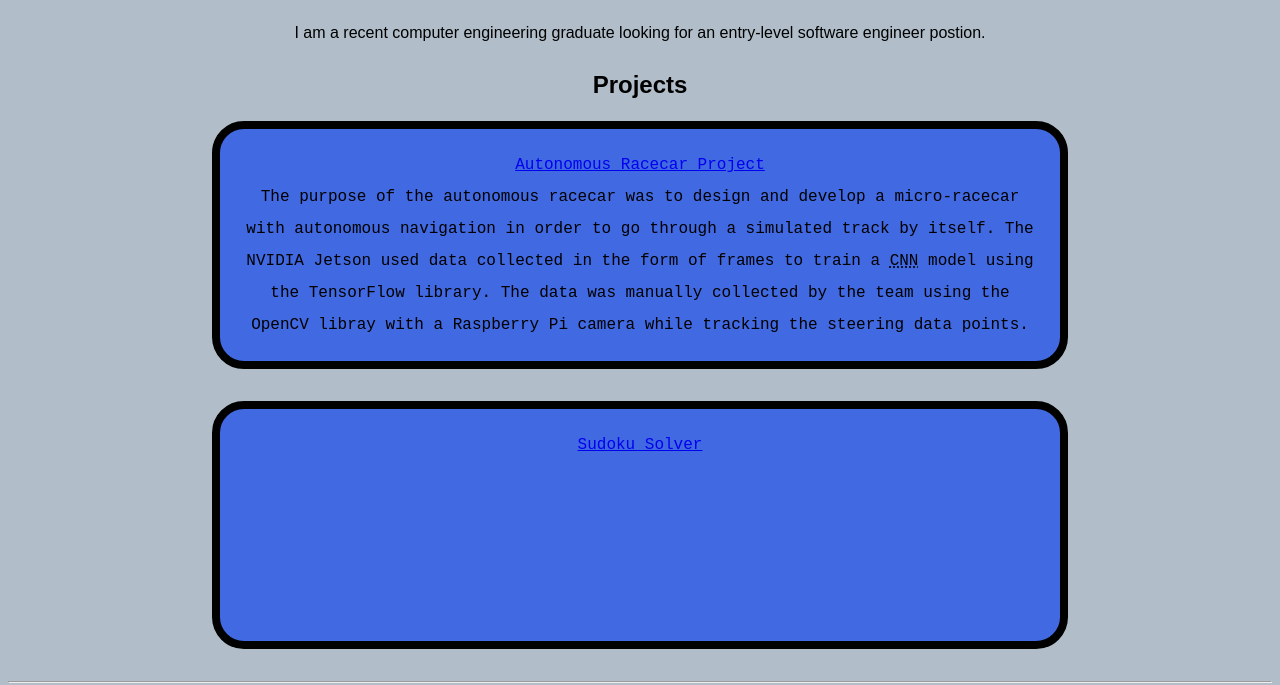
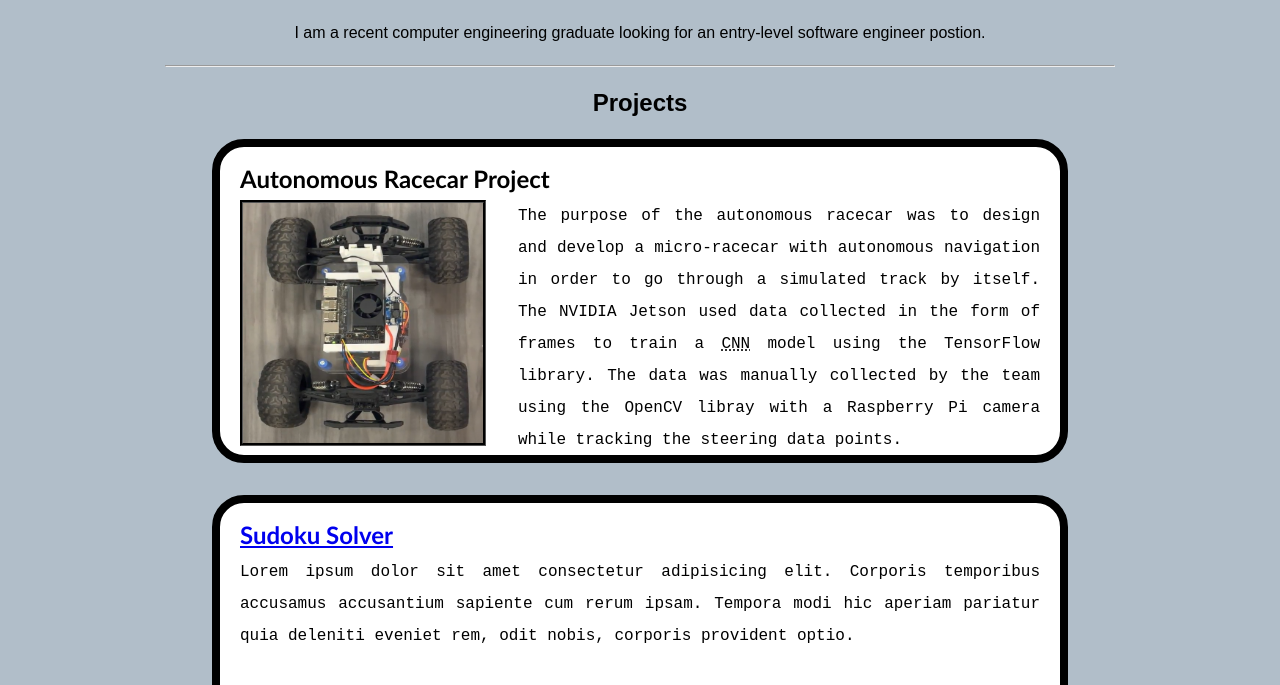
Before and after one commit to asavv19/asavv19.github.io, a plain HTML site: page index.html in a window 1280 px wide. Shown: the part 116-801 px from the top of the page. Drawn offline with Linux system fonts and the light colour scheme.

Commit message:
Added image for first project and more styling

```diff
--- a/css/default.css
+++ b/css/default.css
@@ -3,22 +3,44 @@ body{
     margin-top: 5em;
     background-color: rgb(177, 190, 201);
 
-    font-family: sans-serif;
+    font-family: Arial, Helvetica, sans-serif;
     line-height: 2.0em;
 }
 
+hr{
+    width: 75%
+}
 .projects_styling{
     margin: auto;
     margin-bottom: 2em;
     width: 50%;
 
-    background-color: royalblue;
+    background-color: white;
 
     border-radius: 2em;
     border: 0.5em solid black;
-    padding: 1.25em;
+    padding-left: 1.25em;
+    padding-right: 1.25em;
+    padding-bottom: 2.25em;
     width: 50em;
-    height: 12em;
+    height: 17em;
 
+    text-align: justify;
     font-family: 'Courier New', Courier, monospace;
 }
+
+.projects_pics{
+    height: 15em;
+    width: 15em;
+
+    border: 0.2em groove rgb(0, 0, 0);
+
+    margin-right: 2em;
+    float: left;
+}
+
+.projects_title{
+    font-weight: bold;
+    font-family: 'Trebuchet MS', 'Lucida Sans Unicode', Arial, sans-serif;
+    font-size: 1.5em;
+}
--- a/index.html
+++ b/index.html
@@ -7,6 +7,7 @@
     <body>
         <h1>Anthony Savvides</h1>
         <p>I am a recent computer engineering graduate looking for an entry-level software engineer postion.</p>
+        <hr>
         <!--
         <nav>
             <a href="#projects">Projects</a>
@@ -14,12 +15,19 @@
         </nav>
         -->
         <h2 id="projects">Projects</h2>
-        <p class="projects_styling"><a href="racecar.html">Autonomous Racecar Project</a><br>
+        <div class="projects_styling">
+        <p><span class="projects_title">Autonomous Racecar Project</span><br>
+        <img src="images/racecar_above.png" class="projects_pics">
             The purpose of the autonomous racecar was to design and develop a micro-racecar with
             autonomous navigation in order to go through a simulated track by itself. The NVIDIA Jetson used data
             collected in the form of frames to train a <acronym title="Convolutional Neural Network">CNN</acronym> model using the TensorFlow library.
             The data was manually collected by the team using the OpenCV libray with a Raspberry Pi camera while tracking the steering data points.</p>
-        <p class="projects_styling"><a href="racecar.html">Sudoku Solver</a></p>
+        </div>
+        <div class="projects_styling">
+        <p><a href="racecar.html" class="projects_title">Sudoku Solver</a><br>
+            Lorem ipsum dolor sit amet consectetur adipisicing elit. Corporis temporibus accusamus accusantium sapiente
+            cum rerum ipsam. Tempora modi hic aperiam pariatur quia deleniti eveniet rem, odit nobis, corporis provident optio.</p>
+        </div>
         <hr>
         <h2 id="contact">Contact</h2>
         <p>Phone Number:</p>
```
Also changed, not shown: images/racecar_above.png (added).
